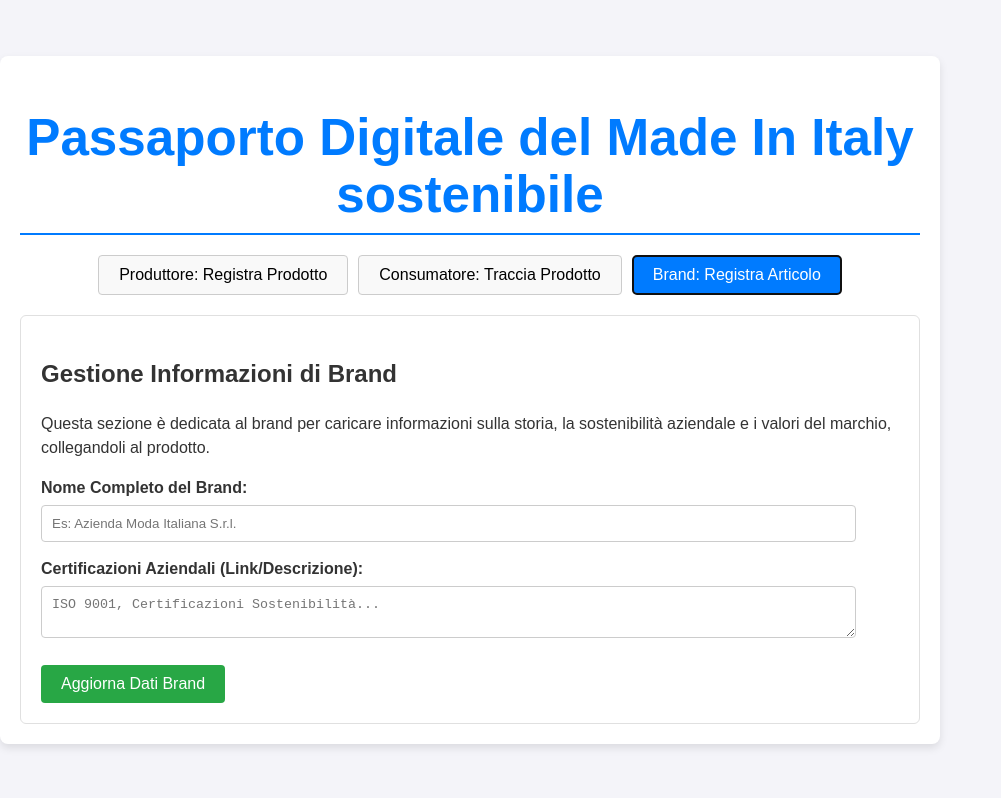
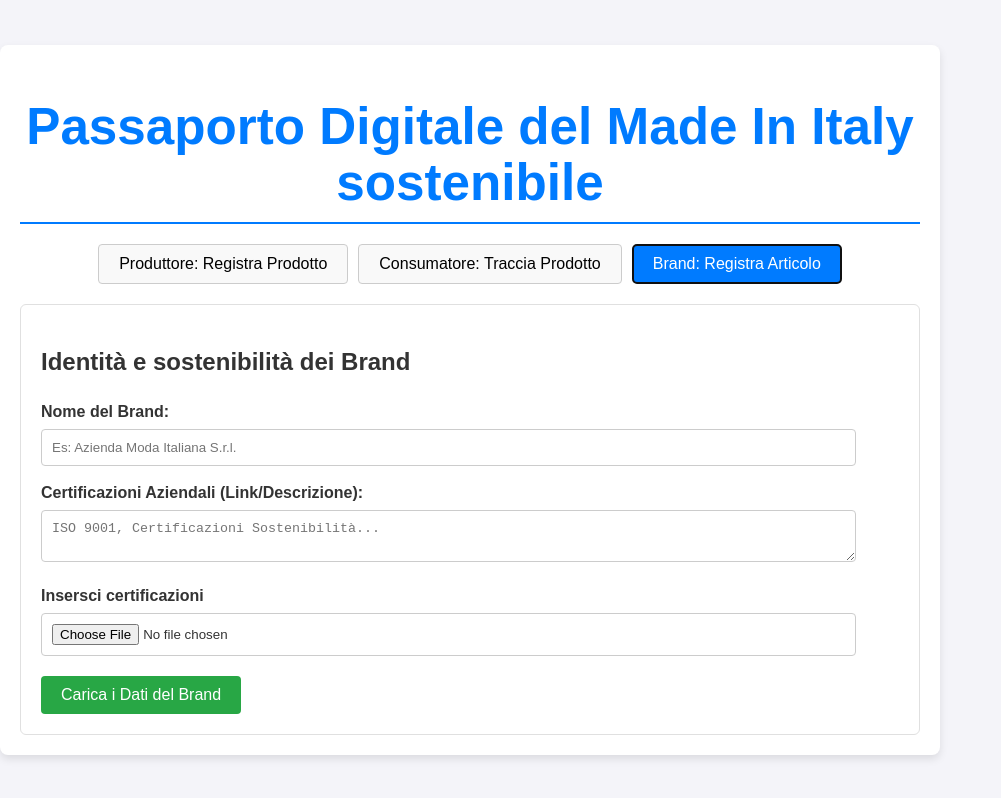
Before and after one commit to alessiapicciuto/passaporto-frontend-react, a React (Vite) app: page / in a window 1280 px wide. Both pictures are taken after a click on the button "Brand: Registra Articolo". Shown: the whole page, without its empty margins (0-1001 px from the left). Built offline with nearby package versions, Linux system fonts and the light colour scheme.

Commit message:
aggiunta interfaccia per i bran

```diff
--- a/src/components/BrandView.jsx
+++ b/src/components/BrandView.jsx
@@ -4,19 +4,18 @@ import React from 'react';
 function BrandView() {
   return (
     <section className="panel brand-view">
-      <h2>Gestione Informazioni di Brand</h2>
-      <p>Questa sezione è dedicata al brand per caricare informazioni sulla storia, la sostenibilità aziendale e i valori del marchio, collegandoli al prodotto.</p>
+      <h2>Identità e sostenibilità dei Brand</h2>
 
       {/* Qui potrai aggiungere i campi per la storia aziendale, certificazioni generali, ecc. */}
 
       <form>
-        <label>Nome Completo del Brand:</label>
+        <label>Nome del Brand:</label>
         <input type="text" placeholder="Es: Azienda Moda Italiana S.r.l." />
-
         <label>Certificazioni Aziendali (Link/Descrizione):</label>
         <textarea placeholder="ISO 9001, Certificazioni Sostenibilità..."></textarea>
-
-        <button type="submit">Aggiorna Dati Brand</button>
+        <label>Insersci certificazioni</label>
+        <input type="file" accept="application/pdf" />
+        <button type="submit">Carica i Dati del Brand</button>
       </form>
     </section>
   );
```
